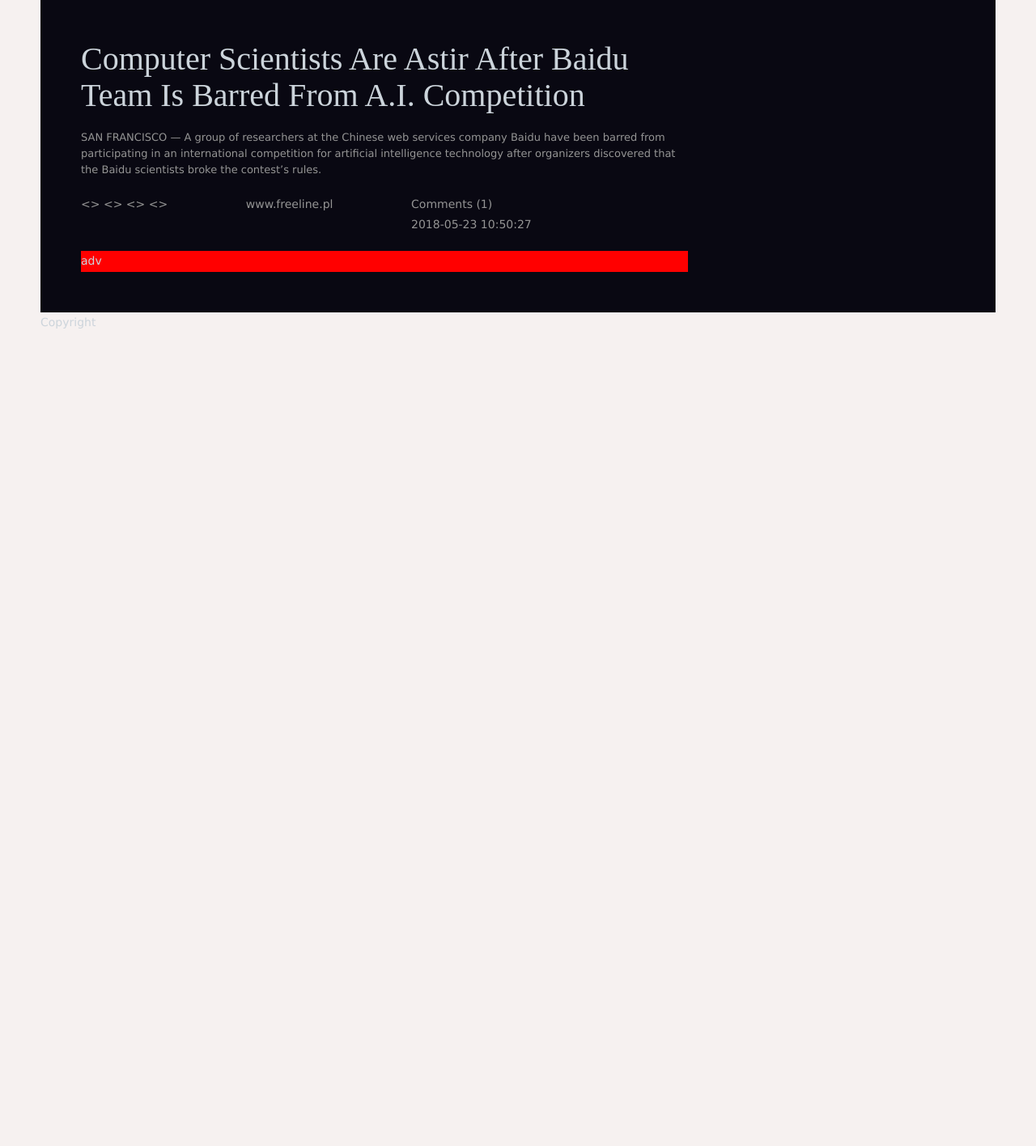
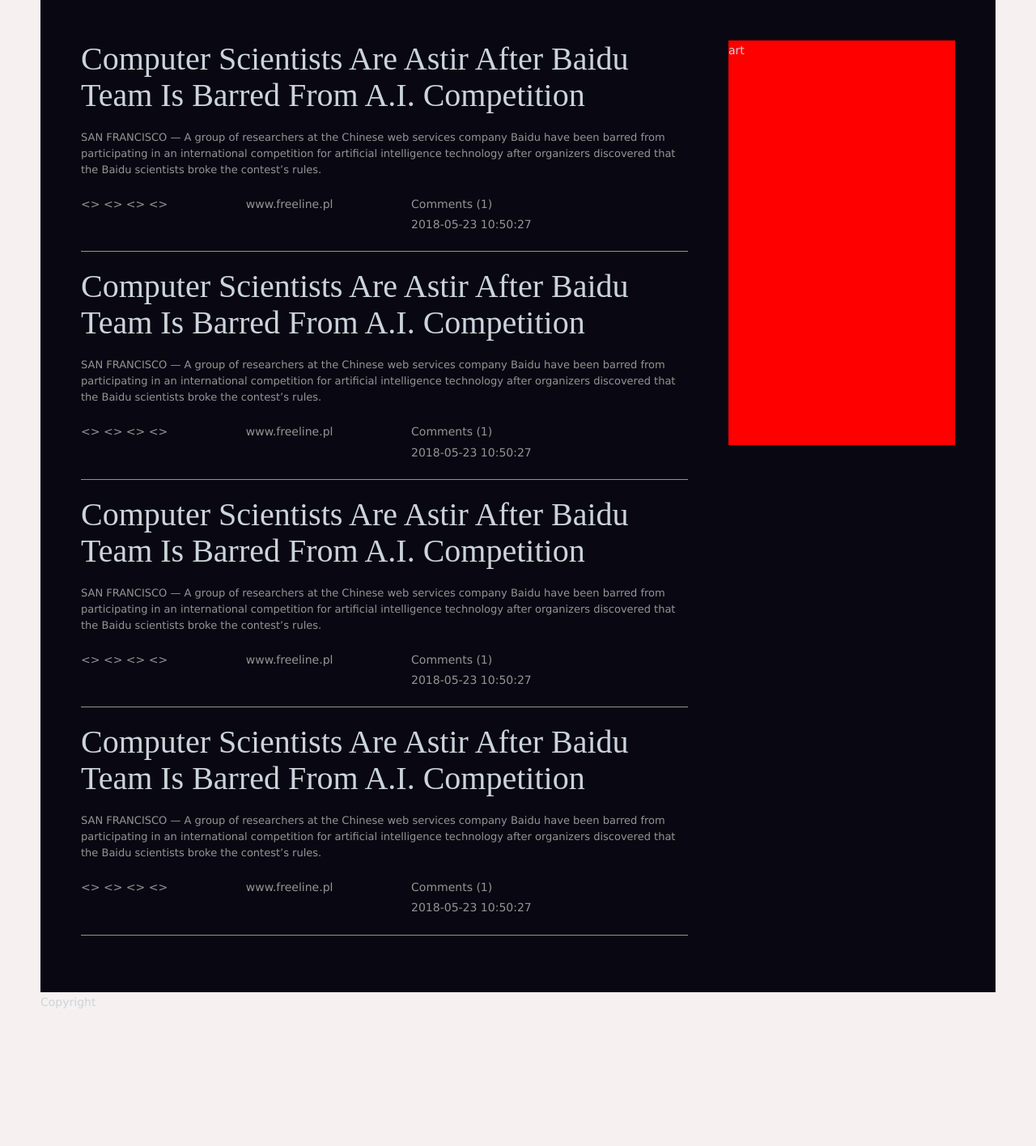
Before and after one commit to qu4ku/dshub-website, a Django app: page / in a window 1280 px wide. Shown: the part 50-1466 px from the top of the page at 81% size. Before the commit the page ends 456 px from the top, so only its background shows below. Run offline with Django 3.2, Linux system fonts and the light colour scheme.

Commit message:
template

```diff
--- a/static/css/styles.css
+++ b/static/css/styles.css
@@ -103,7 +103,7 @@ a {
 .post__info {
 	margin-bottom: 20px;
 	display: grid;
-	grid-template-columns: 200px auto min(240 auto);
+	grid-template-columns: 200px auto mix(240px, auto);
 	grid-template-areas: "social source data data";
 	color: var(--text-dark);
 }
@@ -115,17 +115,27 @@ a {
 	grid-area: content;
 	display: grid;
 	grid-column-gap: 50px;
-	grid-template-columns: minmax(200px, 800px) 280px;
+	grid-template-columns: minmax(300px, 900px) 280px;
 	grid-template-areas: "content-content content-right";
 	justify-content: center;
 	background: var(--bg-dark);
 }
 
+.posts {
+	grid-area: content-content;
+}
+
 .content-right{
 	grid-area: content-right;
 	background: red;
+	height: 500px;
 }
+.post__line {
+	height: 1px;
+	background-color: var(--text-dark);
+	margin-bottom: 20px;
 
+}
 .footer {
 	grid-area: footer;
 	background: var(--bg-light);
--- a/templates/base.html
+++ b/templates/base.html
@@ -42,6 +42,7 @@
 	</header>
 
 	<div class="content">
+
 		<div class="posts">
 			<div class="post">
 				<div class="post__header">Computer Scientists Are Astir After Baidu Team Is Barred From A.I. Competition</div>
@@ -49,20 +50,57 @@
 				<div class="post__info">
 					<div class="post__info__social"><> <> <> <></div>
 					<div class="post__info__source">www.freeline.pl</div>
-
 					<div class="date"><div class="comments">Comments (1)</div>2018-05-23 10:50:27</div>
 				</div>
-		<div class="content-right">
-			<div class="content-right__adv">adv</div>
+				<div class="post__line"></div>
+			</div> <!-- end-post -->
+
+			<div class="post">
+				<div class="post__header">Computer Scientists Are Astir After Baidu Team Is Barred From A.I. Competition</div>
+				<div class="post__body">SAN FRANCISCO — A group of researchers at the Chinese web services company Baidu have been barred from participating in an international competition for artificial intelligence technology after organizers discovered that the Baidu scientists broke the contest’s rules.</div>
+				<div class="post__info">
+					<div class="post__info__social"><> <> <> <></div>
+					<div class="post__info__source">www.freeline.pl</div>
+					<div class="date"><div class="comments">Comments (1)</div>2018-05-23 10:50:27</div>
+				</div>
+				<div class="post__line"></div>
+			</div> <!-- end-post -->
+
+			<div class="post">
+				<div class="post__header">Computer Scientists Are Astir After Baidu Team Is Barred From A.I. Competition</div>
+				<div class="post__body">SAN FRANCISCO — A group of researchers at the Chinese web services company Baidu have been barred from participating in an international competition for artificial intelligence technology after organizers discovered that the Baidu scientists broke the contest’s rules.</div>
+				<div class="post__info">
+					<div class="post__info__social"><> <> <> <></div>
+					<div class="post__info__source">www.freeline.pl</div>
+					<div class="date"><div class="comments">Comments (1)</div>2018-05-23 10:50:27</div>
+				</div>
+				<div class="post__line"></div>
+			</div> <!-- end-post -->
+
+			<div class="post">
+				<div class="post__header">Computer Scientists Are Astir After Baidu Team Is Barred From A.I. Competition</div>
+				<div class="post__body">SAN FRANCISCO — A group of researchers at the Chinese web services company Baidu have been barred from participating in an international competition for artificial intelligence technology after organizers discovered that the Baidu scientists broke the contest’s rules.</div>
+				<div class="post__info">
+					<div class="post__info__social"><> <> <> <></div>
+					<div class="post__info__source">www.freeline.pl</div>
+					<div class="date"><div class="comments">Comments (1)</div>2018-05-23 10:50:27</div>
+				</div>
+				<div class="post__line"></div>
+			</div> <!-- end-post -->
+
 		</div>
-			</div>
-		</div>
+
+
+
+		<div class="content-right">art</div>
 	</div>
+
+
 
 	<div class="footer">
 		Copyright
 	</div>
-</div>
+
 
 </body>
 </html>
```
